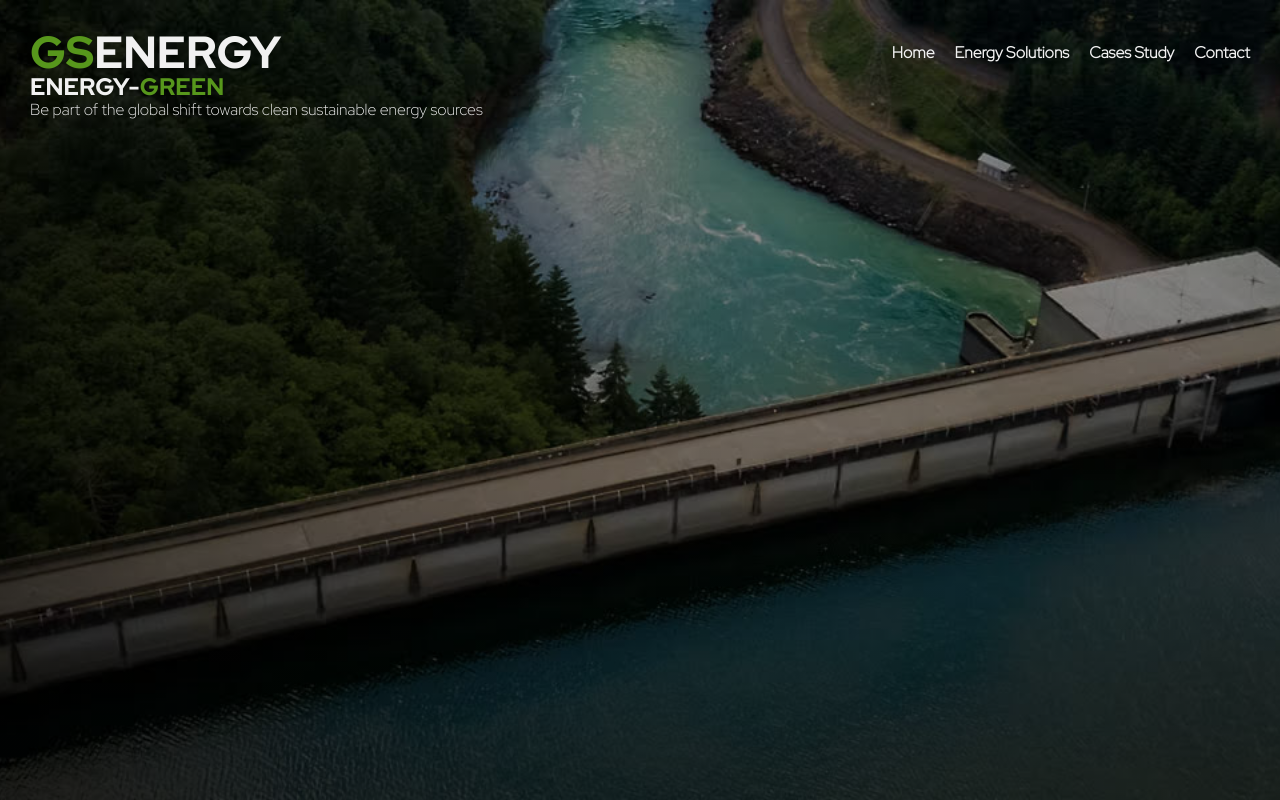
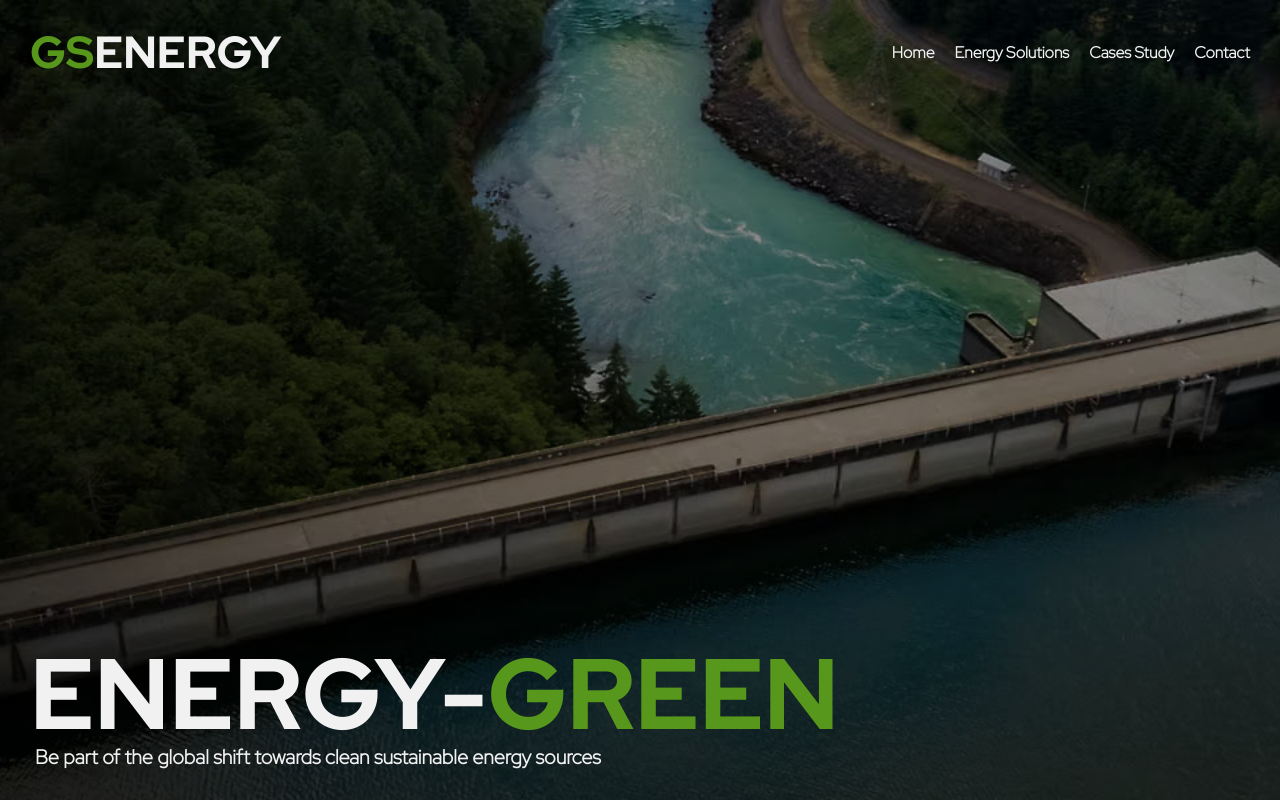
Before and after one commit to welltecnc/oficina-front-2025, a plain HTML site: page index.html in a window 1280 px wide. Drawn offline with Linux system fonts and the light colour scheme.

Commit message:
08- CSS formatação do footer do hero

```diff
--- a/css/styles.css
+++ b/css/styles.css
@@ -56,6 +56,9 @@ img {
     background-size: cover;
     background-position: 50%;
     color: var(--color-light);
+    display: flex;
+    flex-direction: column;
+    justify-content: space-between;
 
 }
 
@@ -97,4 +100,14 @@ span {
     transition: .5s;
 }
 
+.header-footer h1 {
+    font-size: clamp(3.5rem, 8vmax, 10rem);
+}
+
+.header-footer p {
+    font-size: 2rem;
+    font-weight: 800;
+    margin-left: .5rem;
+}
+
 /*************** Fim Hero da página ***************/
```
